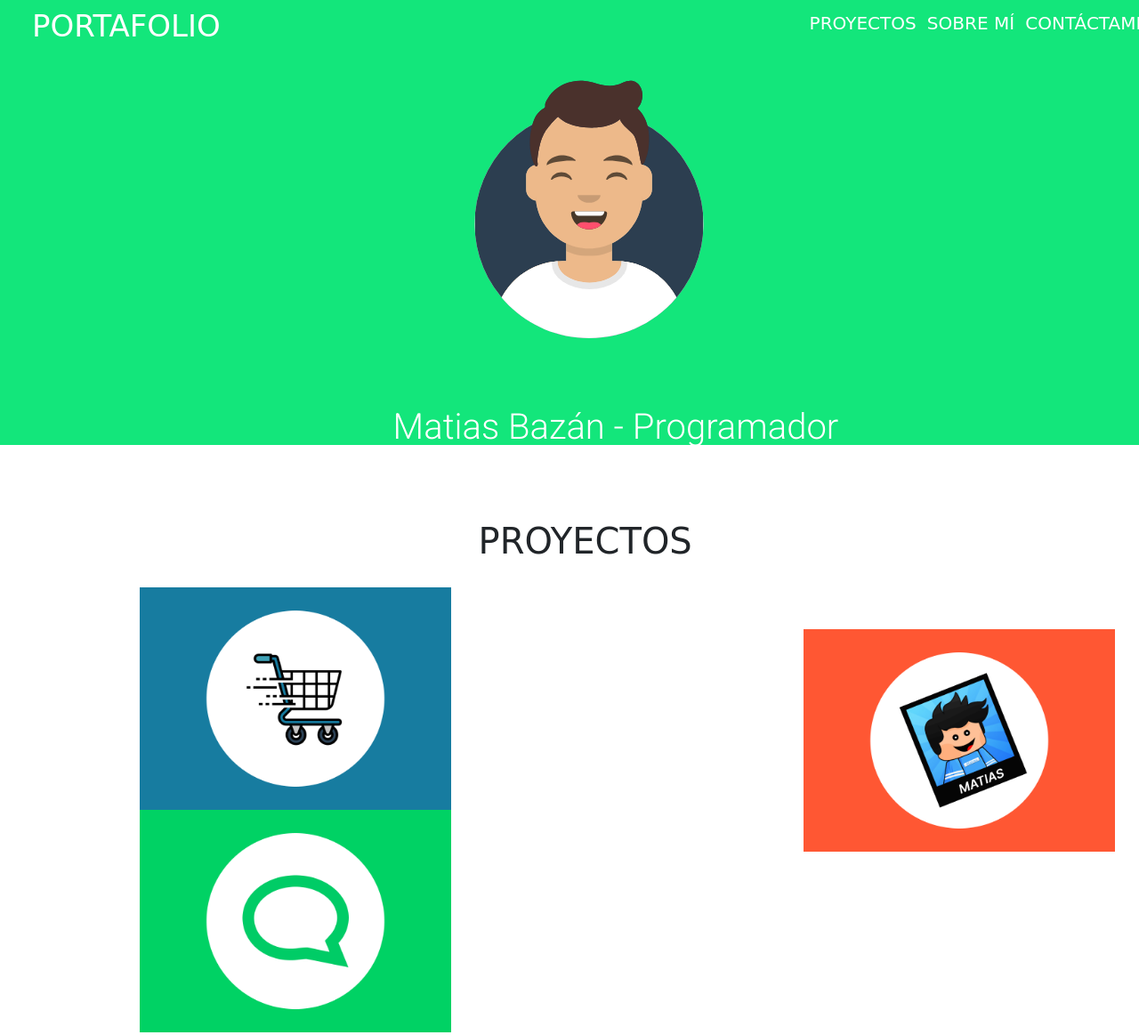
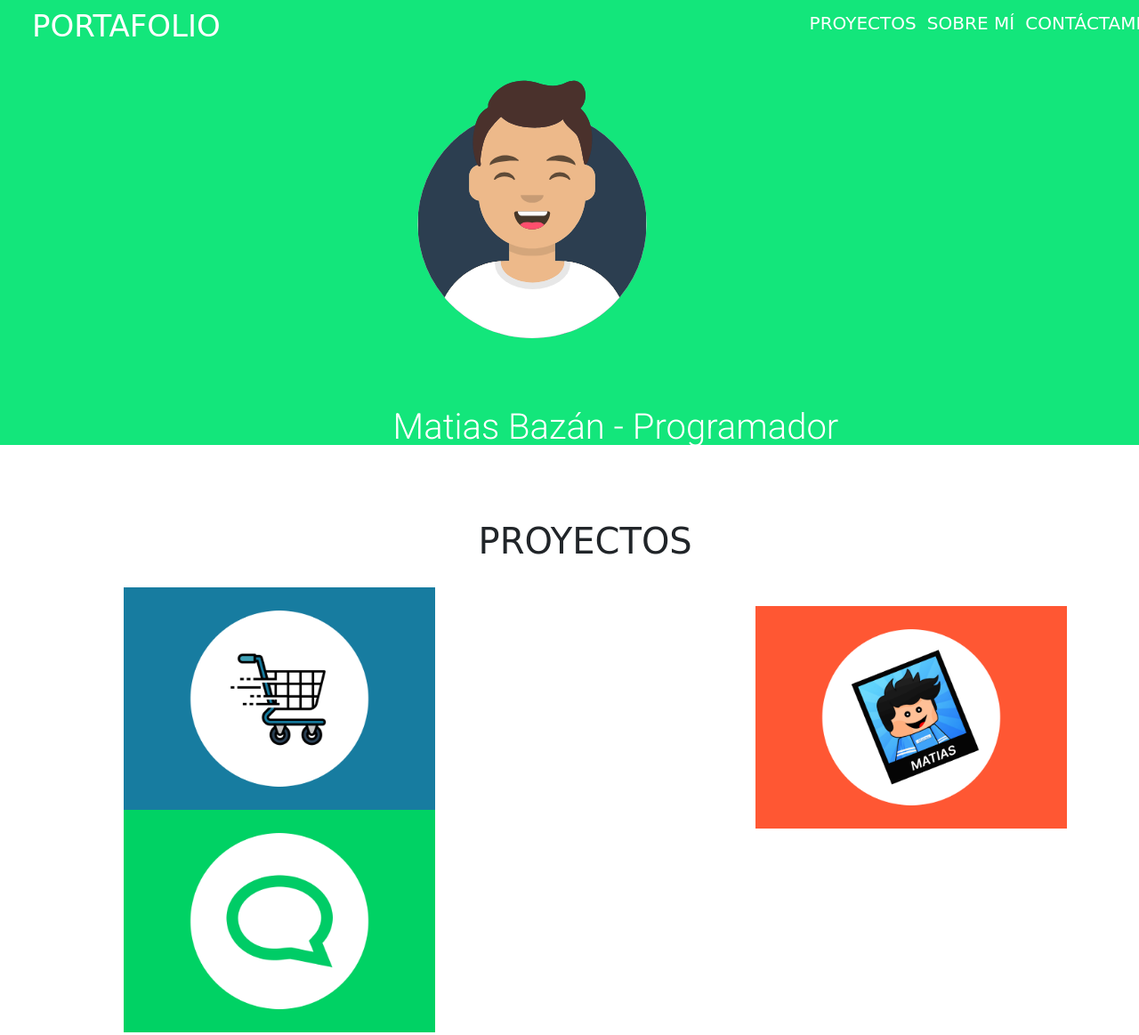
Before and after one commit to IamMatiasBazan/modulo2--YoProgramo, a plain HTML site: page index.html in a window 1280 px wide. Shown: the top 1163 px of the page at 89% size. Drawn offline with nearby package versions, Linux system fonts and the light colour scheme; a web font is replaced by a local one.

Commit message:
Position imagen

```diff
--- a/css/style.css
+++ b/css/style.css
@@ -33,7 +33,7 @@ nav ul li {
 img {
     position: relative;
     top: 20px;
-    left: 40%;
+    left: 35%;
 }
 
 #titulo {
@@ -59,15 +59,15 @@ img {
     padding-left: 70px;
 }
 
-.galeria-item{
+.galeria-item {
     position: relative;
     left: 40px;
 }
 
 .galeria-container3 {
     position: absolute;
-    top: 10%;
-    left: 25%;
+    top: 7.5%;
+    left: 20%;
 }
 
 .galeria-container4 {
```
